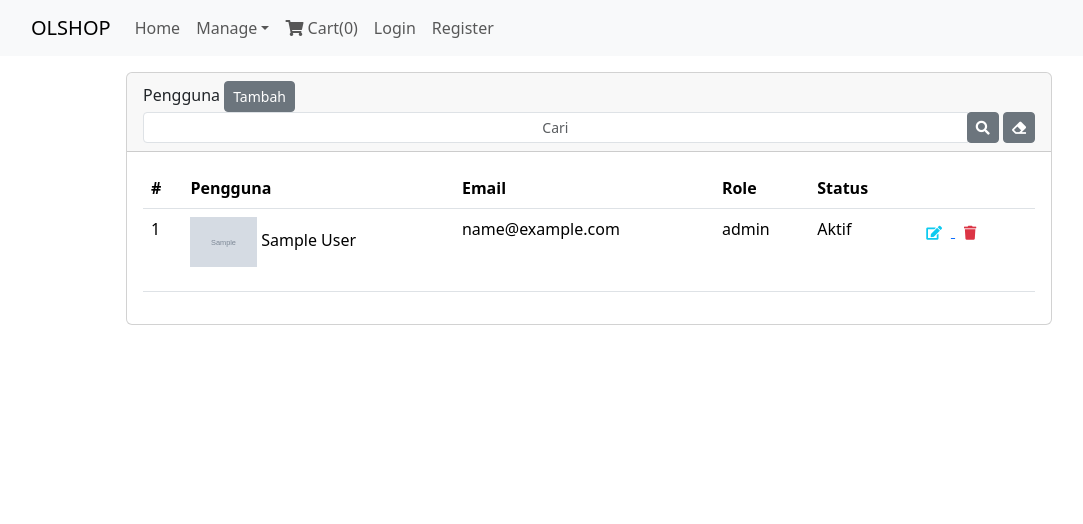
After one commit to rianpriansyah/first-online-store-portofolio-backend, a CodeIgniter app: page /database/user in a window 1280 px wide. The commit adds this page. Shown: the top 524 px of the page, without its empty margins (51-1134 px from the left). Run offline with CodeIgniter, Linux system fonts and the light colour scheme; tables that the repository leaves empty or names only in its code hold one stand-in row (values such as "Sample post"); grey boxes marked "Sample" are stand-in pictures; some libraries are stand-ins or nearby versions.

Commit message:
menampilkan data pengguna dengan pagination

```diff
--- /dev/null
+++ b/application/controllers/User.php
@@ -0,0 +1,30 @@
+<?php
+
+defined('BASEPATH') OR exit('No direct script access allowed');
+
+class User extends MY_Controller {
+
+
+    public function __construct()
+    {
+        parent::__construct();
+        //Do your magic here
+    }
+
+
+    public function index($page = null)
+    {
+        $data['title'] = 'Admin: Pengguna';
+        $data['content'] = $this->user->paginate($page)->get();
+        $data['total_rows'] = $this->user->count();
+        $data['pagination'] = $this->user->makePagination(
+            base_url('user'), 2, $data['total_rows']
+        );
+        $data['page'] = 'pages/user/index';
+
+        $this->view($data);
+    }
+
+}
+
+/* End of file User.php */
--- /dev/null
+++ b/application/models/User_model.php
@@ -0,0 +1,68 @@
+<?php
+
+defined('BASEPATH') OR exit('No direct script access allowed');
+
+class User_model extends MY_Model {
+
+    public function getDefaultValues() {
+        return [
+            'name'      => '',
+            'email'     => '',
+            'role'      => '',
+            'is_active' => '',
+        ];
+    }
+
+    public function getValidationrules() {
+        $validationRules = [
+            [
+                'field' => 'name',
+                'label' => 'Name',
+                'rules' => 'trim|required',
+            ],
+            [
+                'field' => 'email',
+                'label' => 'Email',
+                'rules' => 'trim|required|valid_email|callback_unique_email',
+            ],
+            [
+                'field' => 'role',
+                'label' => 'Role',
+                'rules' => 'required',
+            ]
+        ];
+
+        return $validationRules;
+    }
+
+    public function uploadImage($fieldName, $fileName) {
+        $config = [
+            'upload_path'       => './images/user',
+            'file_name'         => $fileName,
+            'allowed_types'     => 'jpg|gif|png|jped|JPG|PNG',
+            'max_size'          => 1024,
+            'max_width'         => 0,
+            'max_height'        => 0,
+            'overwrite'         => true,
+            'file_ext_tolower'  => true,
+        ];
+
+        $this->load->library('upload', $config);
+
+        if ($this->upload->do_upload($fieldName)) {
+            return $this->upload->data();
+        } else {
+            $this->session->set_flashdata('image_error', $this->upload->display_errors('', ''));
+            return false;
+        }
+    }
+
+    public function deleteImage($fileName) {
+        if (file_exists("./images/user/$fileName")) {
+            unlink("./images/user/$fileName");
+        }
+    }
+
+}
+
+/* End of file User_model.php */
--- a/application/views/layouts/_navbar.php
+++ b/application/views/layouts/_navbar.php
@@ -15,7 +15,7 @@
             <a href="<?= base_url('category') ?>" class="dropdown-item">Kategori</a>
             <a href="<?= base_url('product') ?>" class="dropdown-item">Product</a>
             <a href="/admin-order.html" class="dropdown-item">Order</a>
-            <a href="/admin-users.html" class="dropdown-item">Pengguna</a>
+            <a href="<?= base_url('user') ?>" class="dropdown-item">Pengguna</a>
           </div>
         </li>
       </ul>
--- /dev/null
+++ b/application/views/pages/user/index.php
@@ -0,0 +1,73 @@
+<main role="main" class="container">
+    <?php $this->load->view('layouts/_alert'); ?>
+    <div class="row">
+        <div class="col-md-10 mx-auto">
+          <div class="card">
+            <div class="card-header">
+              <span>Pengguna</span>
+              <a href="/admin-users-form.html" class="btn btn-sm btn-secondary">Tambah</a>
+              <div class="float-right">
+                <form action="#">
+                  <div class="input-group">
+                    <input type="text" class="form-control form-control-sm text-center" placeholder="Cari" />
+                    <div class="input-group-append">
+                      <button class="btn btn-secondary btn-sm" type="submit">
+                        <i class="fas fa-search"></i>
+                      </button>
+                      <a href="#" class="btn btn-secondary btn-sm">
+                        <i class="fas fa-eraser"></i>
+                      </a>
+                    </div>
+                  </div>
+                </form>
+              </div>
+            </div>
+            <div class="card-body">
+              <table class="table">
+                <thead>
+                  <tr>
+                    <th scope="col">#</th>
+                    <th scope="col">Pengguna</th>
+                    <th scope="col">Email</th>
+                    <th scope="col">Role</th>
+                    <th scope="col">Status</th>
+                    <th scope="col"></th>
+                  </tr>
+                </thead>
+                <tbody>
+                  <?php $no = 0; foreach($content as $row) : $no++; ?>
+                  <tr>
+                    <td><?= $no ?></td>
+                    <td>
+                      <p>
+                      <img src="<?= $row->image ? base_url("images/user/$row->image") : base_url("images/user/default.png") ?>" alt="" height="50"/>
+                      <?= $row->name ?>
+                      </p>
+                    </td>
+                    <td><?= $row->email ?></td>
+                    <td><?= $row->role ?></td>
+                    <td><?= $row->is_active ? 'Aktif' : 'Tidak Aktif' ?></td>
+                    <td>
+                      <form action="#">
+                        <a href="#">
+                          <button class="btn btn-sm">
+                            <i class="fas fa-edit text-info"></i>
+                          </button>
+                        </a>
+                        <button class="btn btn-sm" type="submit" onclick="return confirm('Apakah kamu yakin mau menghapus ini?')">
+                          <i class="fas fa-trash text-danger"></i>
+                        </button>
+                      </form>
+                    </td>
+                  </tr>
+                  <?php endforeach ?>
+                </tbody>
+              </table>
+              <nav aria-label="Page navigation example">
+                <?= $pagination ?>
+              </nav>
+            </div>
+          </div>
+        </div>
+    </div>
+</main>
```
Also changed, not shown: images/user/default.png (added).
